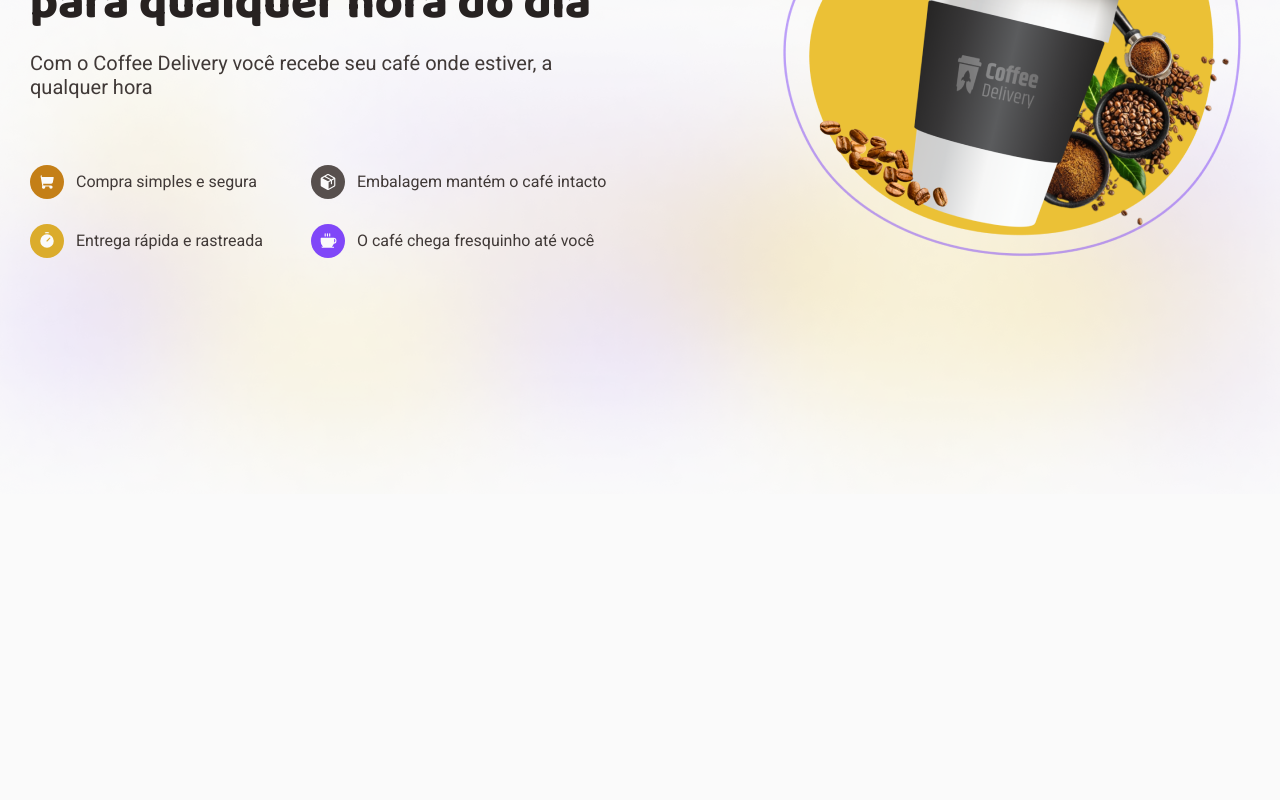
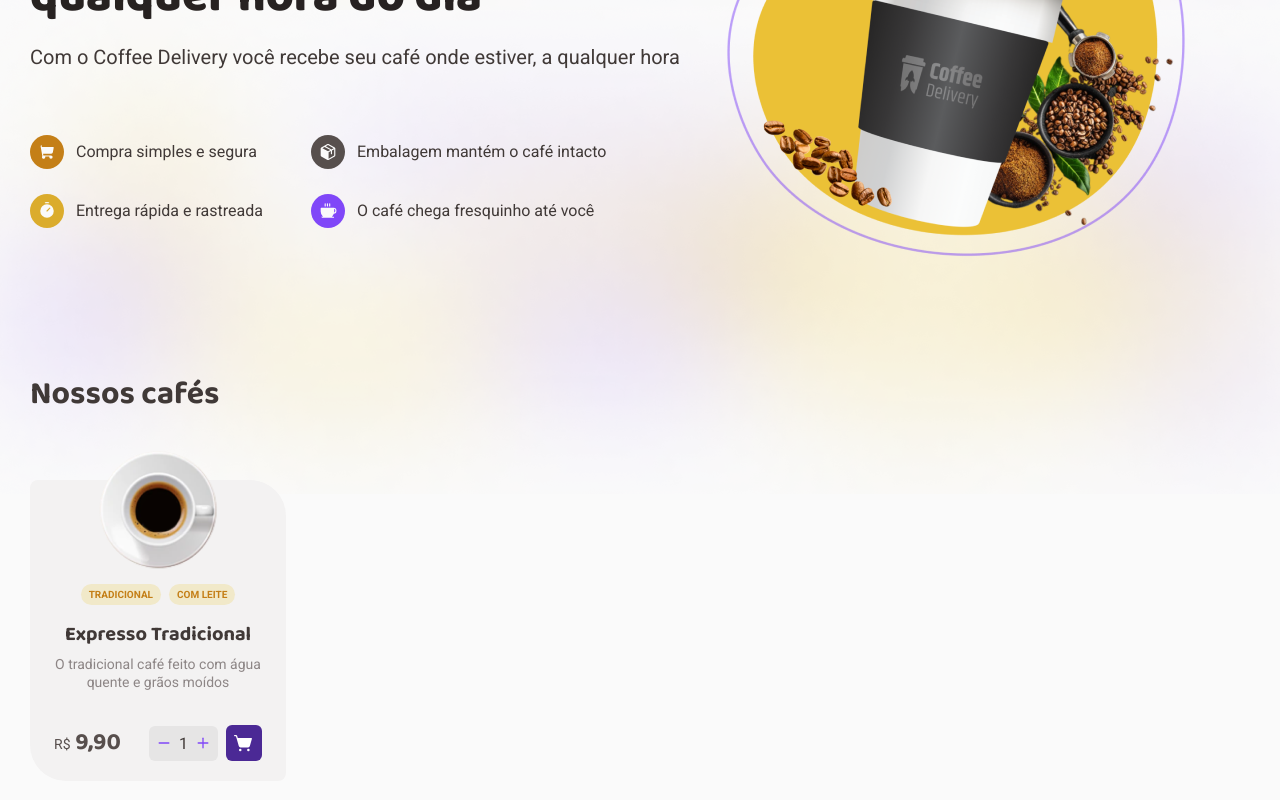
Before and after one commit to viniciusmartins1/react-coffee-delivery, a React (Vite) app: page / in a window 1280 px wide. Shown: the part 306-1106 px from the top of the page. Before the commit the page ends 800 px from the top, so only its background shows below. Built offline with nearby package versions, Linux system fonts and the light colour scheme.

Commit message:
feat: create car coffee layout

```diff
--- a/src/pages/Home/index.tsx
+++ b/src/pages/Home/index.tsx
@@ -1,7 +1,16 @@
-import { MapPin, ShoppingCart, Timer, Package, Coffee } from "phosphor-react";
+import {
+  MapPin,
+  ShoppingCart,
+  Timer,
+  Package,
+  Coffee,
+  ShoppingCartSimple,
+  Plus,
+  Minus,
+} from "phosphor-react";
 import logoImage from "../../assets/logo.png";
 import imgCoffee from "../../assets/img-coffee-home.png";
-import backgroundHome from "../../assets/background-home.png";
+import coffeeItemImg from "../../assets/coffee.png";
 
 import {
   HeaderContainer,
@@ -14,6 +23,14 @@ import {
   ItemStyle,
   ItemLeftStyle,
   HomeBody,
+  ContentCoffee,
+  CoffeeListContent,
+  CoffeeItemContent,
+  CoffeeItemTags,
+  CoffeeItemTitle,
+  CoffeeItemDescription,
+  CoffeeItemBuy,
+  TitleList,
 } from "./styles";
 
 export function Home() {
@@ -34,6 +51,7 @@ export function Home() {
           </ActionsConteiner>
         </HeaderContainer>
         <MainContent>
+          <ContentCoffee>
             <article>
               <div>
                 <h1>Encontre o café perfeito para qualquer hora do dia</h1>
@@ -62,6 +80,37 @@ export function Home() {
               </ItemsContainer>
             </article>
             <img src={imgCoffee} alt="" />
+          </ContentCoffee>
+
+          <TitleList>Nossos cafés</TitleList>
+
+          <CoffeeListContent>
+            <CoffeeItemContent>
+              <img src={coffeeItemImg} alt="" />
+              <CoffeeItemTags>
+                <span>tradicional</span>
+                <span>com leite</span>
+              </CoffeeItemTags>
+              <CoffeeItemTitle>Expresso Tradicional</CoffeeItemTitle>
+              <CoffeeItemDescription>
+                O tradicional café feito com água quente e grãos moídos
+              </CoffeeItemDescription>
+              <CoffeeItemBuy>
+                <p>
+                  <span>R$</span> 9,90
+                </p>
+
+                <div>
+                  <Minus size={14} weight="bold" />
+                  <span>1</span>
+                  <Plus size={14} weight="bold" />
+                </div>
+                <span>
+                  <ShoppingCartSimple size={20} weight="fill" />
+                </span>
+              </CoffeeItemBuy>
+            </CoffeeItemContent>
+          </CoffeeListContent>
         </MainContent>
       </HomeContainer>
     </HomeBody>
--- a/src/pages/Home/styles.ts
+++ b/src/pages/Home/styles.ts
@@ -66,14 +66,12 @@ export const ShoppingCartContainer = styled.div`
 
 export const MainContent = styled.main`
   display: flex;
-  flex-direction: row;
-  justify-content: space-between;
-  align-items: center;
+  flex-direction: column;
 
   padding: 92px 0;
 
   article {
-    width: 588px;
+    width: 688px;
   }
 
   h1 {
@@ -90,6 +88,11 @@ export const MainContent = styled.main`
     color: ${({ theme }) => theme["gray-800"]};
     font-size: 20px;
   }
+`;
+
+export const ContentCoffee = styled.div`
+  display: flex;
+  padding-bottom: 78px;
 `;
 
 export const ItemsContainer = styled.div`
@@ -135,3 +138,124 @@ export const ItemStyle = styled.div<ItemProps>`
 export const ItemLeftStyle = styled(ItemStyle)`
   width: 300px;
 `;
+
+export const TitleList = styled.h2`
+  margin-top: 32px;
+  font-family: "Baloo 2";
+  font-size: 32px;
+  line-height: 41.6px;
+  color: ${({ theme }) => theme["gray-800"]};
+`;
+export const CoffeeListContent = styled.div`
+  display: flex;
+  /* justify-content: center; */
+  gap: 32px;
+  flex-wrap: wrap;
+  margin-top: 64px;
+`;
+
+export const CoffeeItemContent = styled.div`
+  background-color: ${({ theme }) => theme["gray-200"]};
+  border-radius: 8px 36px;
+  width: 256px;
+  text-align: center;
+  margin-bottom: 20px;
+
+  padding: 0 20px 20px 20px;
+
+  img {
+    margin-top: -30px;
+    margin-bottom: 10px;
+  }
+`;
+
+export const CoffeeItemTags = styled.div`
+  display: flex;
+  flex-wrap: wrap;
+  gap: 8px;
+  justify-content: center;
+
+  span {
+    background-color: ${({ theme }) => theme["yellow-100"]};
+    color: ${({ theme }) => theme["yellow-700"]};
+    /* margin: 10px 0 16px 0; */
+
+    border-radius: 20px;
+
+    padding: 4px 8px;
+    text-transform: uppercase;
+    font-size: 10px;
+    font-weight: bold;
+    line-height: 13px;
+  }
+`;
+
+export const CoffeeItemTitle = styled.p`
+  color: ${({ theme }) => theme["gray-800"]};
+
+  font-family: "Baloo 2";
+  font-size: 20px;
+  line-height: 26px;
+  font-weight: bold;
+  margin-top: 16px;
+`;
+
+export const CoffeeItemDescription = styled.p`
+  color: ${({ theme }) => theme["gray-600"]};
+
+  font-size: 14px;
+  line-height: 18.2px;
+  margin-top: 8px;
+`;
+
+export const CoffeeItemBuy = styled.div`
+  margin-top: 34px;
+  padding: 0 4px;
+  display: flex;
+  align-items: center;
+  justify-content: flex-start;
+  gap: 8px;
+
+  p {
+    /* justify-self: flex-start; */
+    flex: 1;
+    color: ${({ theme }) => theme["gray-700"]};
+
+    font-family: "Baloo 2";
+    font-size: 24px;
+    line-height: 31.2px;
+    text-align: left;
+    font-weight: bold;
+  }
+
+  p span {
+    font-family: "Roboto";
+    font-size: 14px;
+    font-weight: normal;
+    line-height: 18.2px;
+  }
+
+  div {
+    background-color: ${({ theme }) => theme["gray-400"]};
+    border-radius: 6px;
+    font-size: 16px;
+    padding: 8px;
+
+    display: flex;
+    align-items: center;
+    gap: 8px;
+  }
+
+  div svg {
+    color: ${({ theme }) => theme["purple-500"]};
+  }
+
+  span > svg {
+    display: block;
+    color: ${({ theme }) => theme["white"]};
+    background-color: ${({ theme }) => theme["purple-700"]};
+    padding: 8px;
+    border-radius: 6px;
+    box-sizing: content-box;
+  }
+`;
```
Also changed, not shown: src/assets/coffee.png (added). Lines whose indentation alone changed are shown as unchanged.
